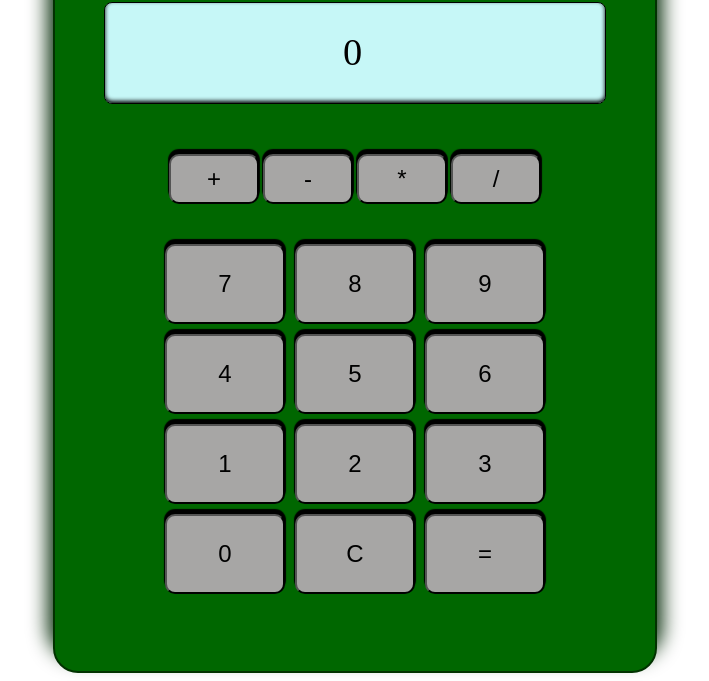
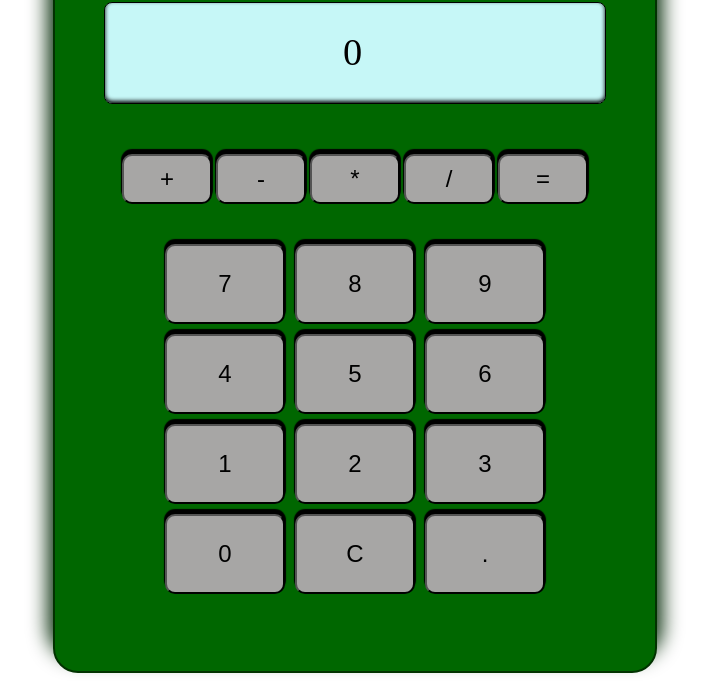
Before and after one commit to Troos88/Calculator, a plain HTML site: page index.html in a window 1280 px wide. Shown: the part 189-870 px from the top of the page, without its empty margins (285-994 px from the left). Drawn offline with Linux system fonts and the light colour scheme.

Commit message:
Add decimal button

```diff
--- a/index.html
+++ b/index.html
@@ -20,6 +20,7 @@
                 <button id="operator" value='-'>-</button>
                 <button id="operator" value='*'>*</button>
                 <button id="operator" value='/'>/</button>
+                <button id="equal" value='='>=</button>
             </div>
             <div class="digits">
                 <button id="digit" value=7>7</button>
@@ -33,7 +34,7 @@
                 <button id="digit" value=3>3</button>
                 <button id="digit" value=0>0</button>
                 <button id="clear" value='C'>C</button>
-                <button id="equal" value='='>=</button>
+                <button id="decimal" value='.'>.</button>
             </div>
 
         </div>
```
